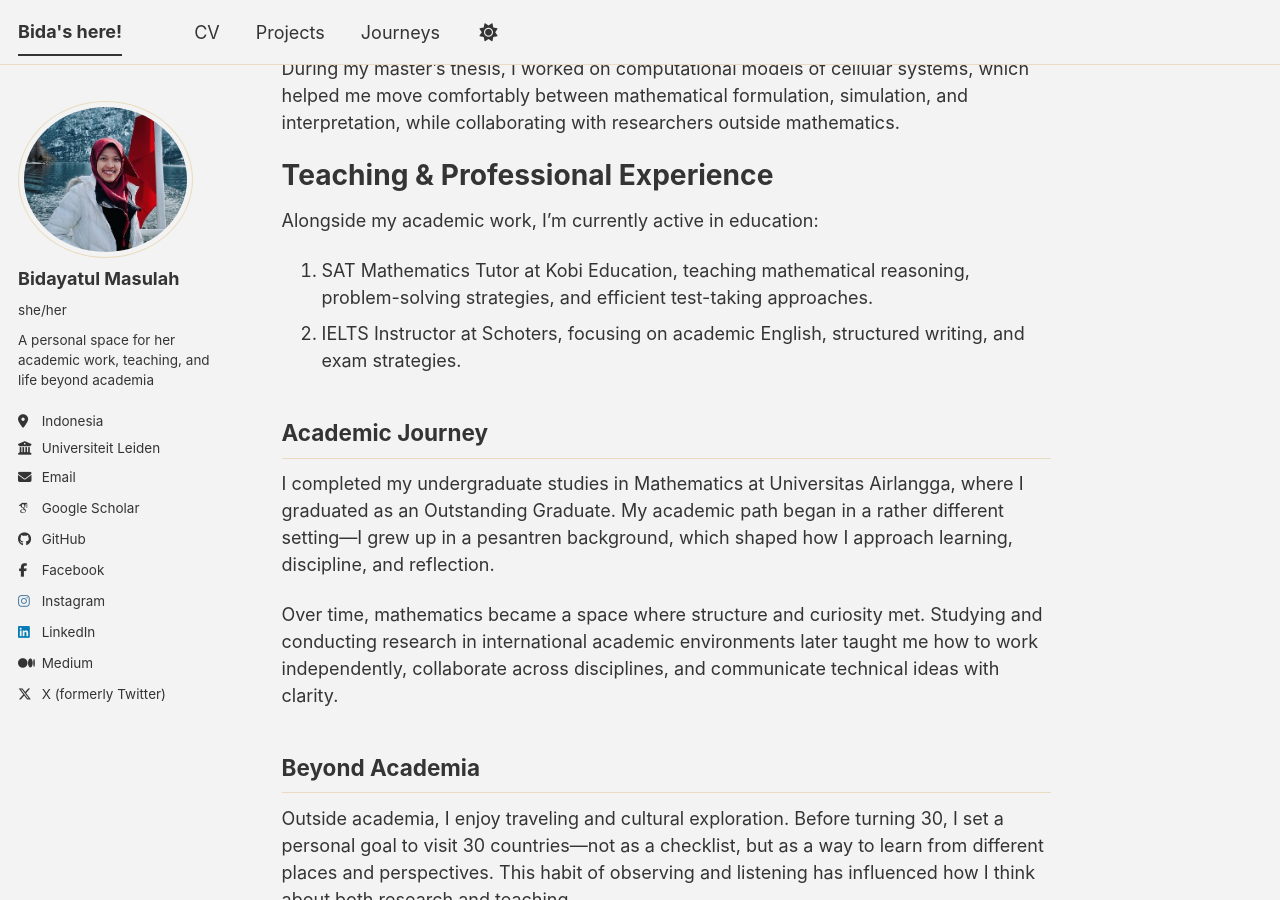
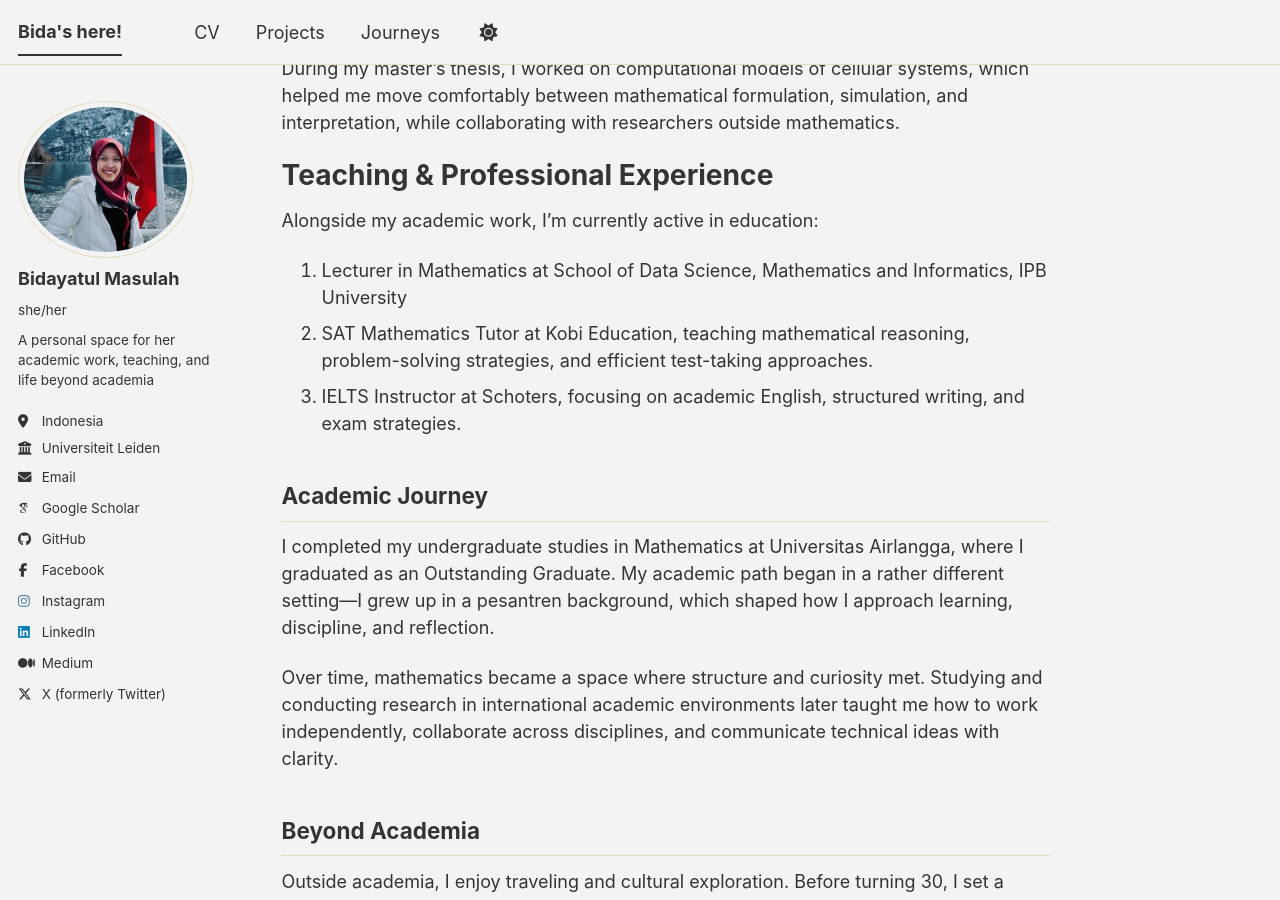
Before and after one commit to bmasulah/bmasulah.github.io, a Jekyll site: the page built from _pages/about.md, in a window 1280 px wide and 900 px high, scrolled down 600 px. Built offline with Jekyll 4.4.1, drawn with Linux system fonts in a browser that asks for light colours; some web fonts are replaced; a script bundle is joined from its source files by our own code; library files that are not in the unit come from our copies.

Commit message:
Update about.md

```diff
--- a/_pages/about.md
+++ b/_pages/about.md
@@ -28,8 +28,9 @@ Teaching & Professional Experience
 ======
 Alongside my academic work, I’m currently active in education:
 
-1. SAT Mathematics Tutor at Kobi Education, teaching mathematical reasoning, problem-solving strategies, and efficient test-taking approaches.
-2. IELTS Instructor at Schoters, focusing on academic English, structured writing, and exam strategies.
+1. Lecturer in Mathematics at School of Data Science, Mathematics and Informatics, IPB University
+2. SAT Mathematics Tutor at Kobi Education, teaching mathematical reasoning, problem-solving strategies, and efficient test-taking approaches.
+3. IELTS Instructor at Schoters, focusing on academic English, structured writing, and exam strategies.
 
 Academic Journey
 ------
```
